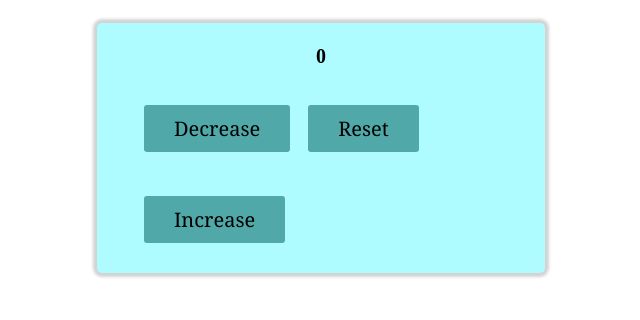
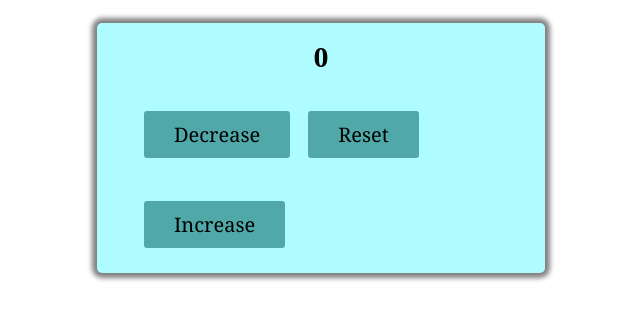
Before and after one commit to Softonic254/Counter, a plain HTML site: page index.html in a window 1280 px wide. Shown: the part 104-424 px from the top of the page, without its empty margins (319-959 px from the left). Drawn offline with Linux system fonts and the light colour scheme.

Commit message:
It will add styling

```diff
--- a/index.css
+++ b/index.css
@@ -22,7 +22,7 @@ h1{
     margin-top: 2%;
     border-radius: 5px;
     font-weight: 600;
-    box-shadow: 0px 0px 3px 4px  lightgray;
+    box-shadow: 0px 0px 5px 5px  gray;
 }
 
 .btn>button{
@@ -51,5 +51,5 @@ h1{
 #value{
     color: black;
     font-weight: 600;
-    font-size: 20px;
+    font-size: 30px;
 }
```
